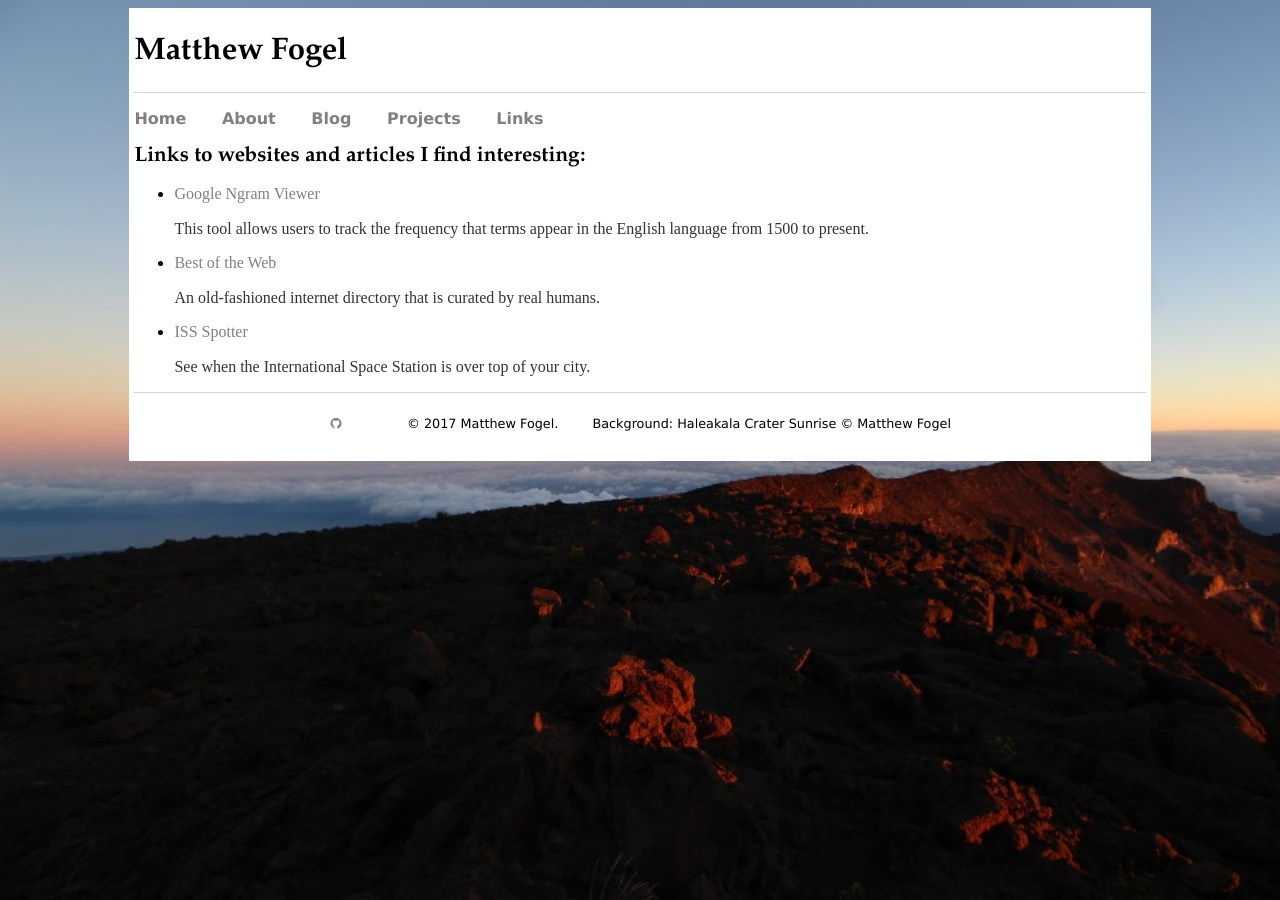
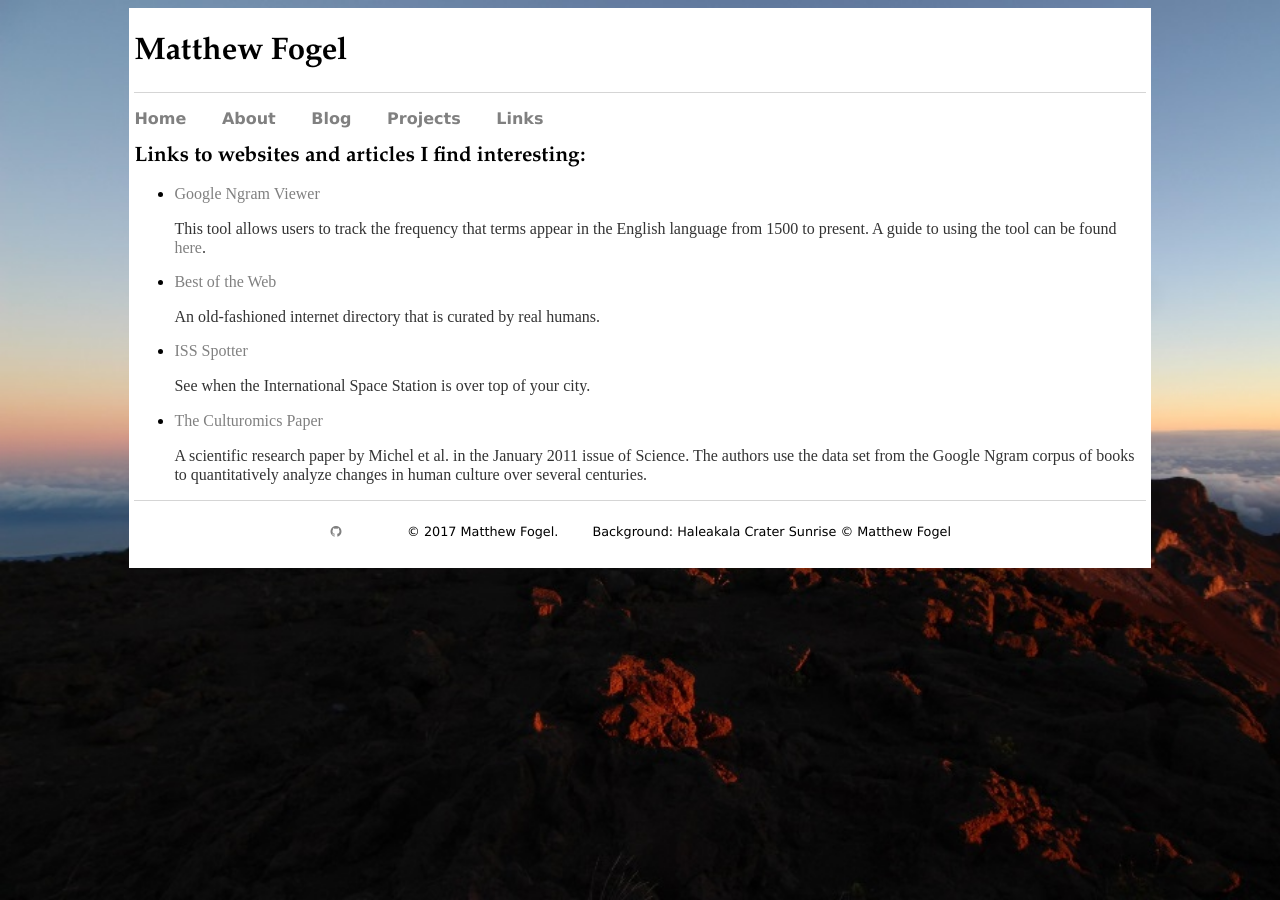
Before and after one commit to matthew-fogel/matthew-fogel.github.io, a Jekyll site: the page built from links/index.html, in a window 1280 px wide. Built offline with Jekyll 4.4.1, drawn with Linux system fonts in a browser that asks for light colours.

Commit message:
Added another link
Culturomics project

```diff
--- a/links/index.html
+++ b/links/index.html
@@ -7,7 +7,8 @@ layout: default
 		<ul>
 			<li><a href ="https://books.google.com/ngrams">Google Ngram Viewer</a>
 				<p>This tool allows users to track the frequency that terms appear in the English language
-					from 1500 to present.</p>
+					from 1500 to present. A guide to using the tool can be found
+					<a href="https://books.google.com/ngrams/info">here</a>. </p>
 			</li>
 			<li><a href="https://botw.org/">Best of the Web</a>
 				<p>An old-fashioned internet directory that is curated by real humans.</p>
@@ -15,5 +16,10 @@ layout: default
 			<li><a href ="https://spotthestation.nasa.gov/sightings/">ISS Spotter</a>
 				<p>See when the International Space Station is over top of your city.</p>
 			</li>
+			<li><a href ="http://aidenlab.org/papers/Science.Culturomics.pdf">The Culturomics Paper</a>
+				<p>A scientific research paper by Michel et al. in the January 2011 issue of Science.
+					The authors use the data set from the Google Ngram corpus of books to quantitatively analyze
+					changes in human culture over several centuries.</p>
+			</li>
 		</ul>
 </div><!--/.information-->
```
